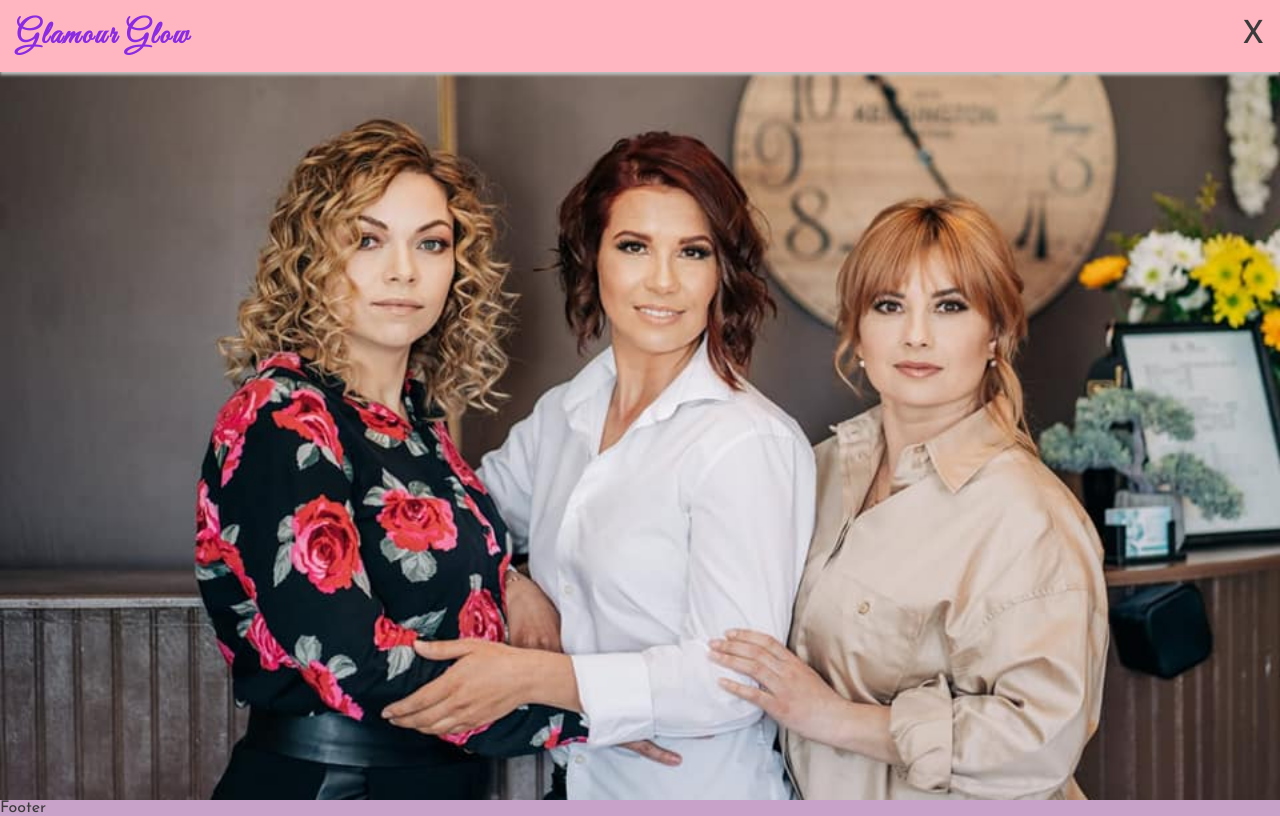
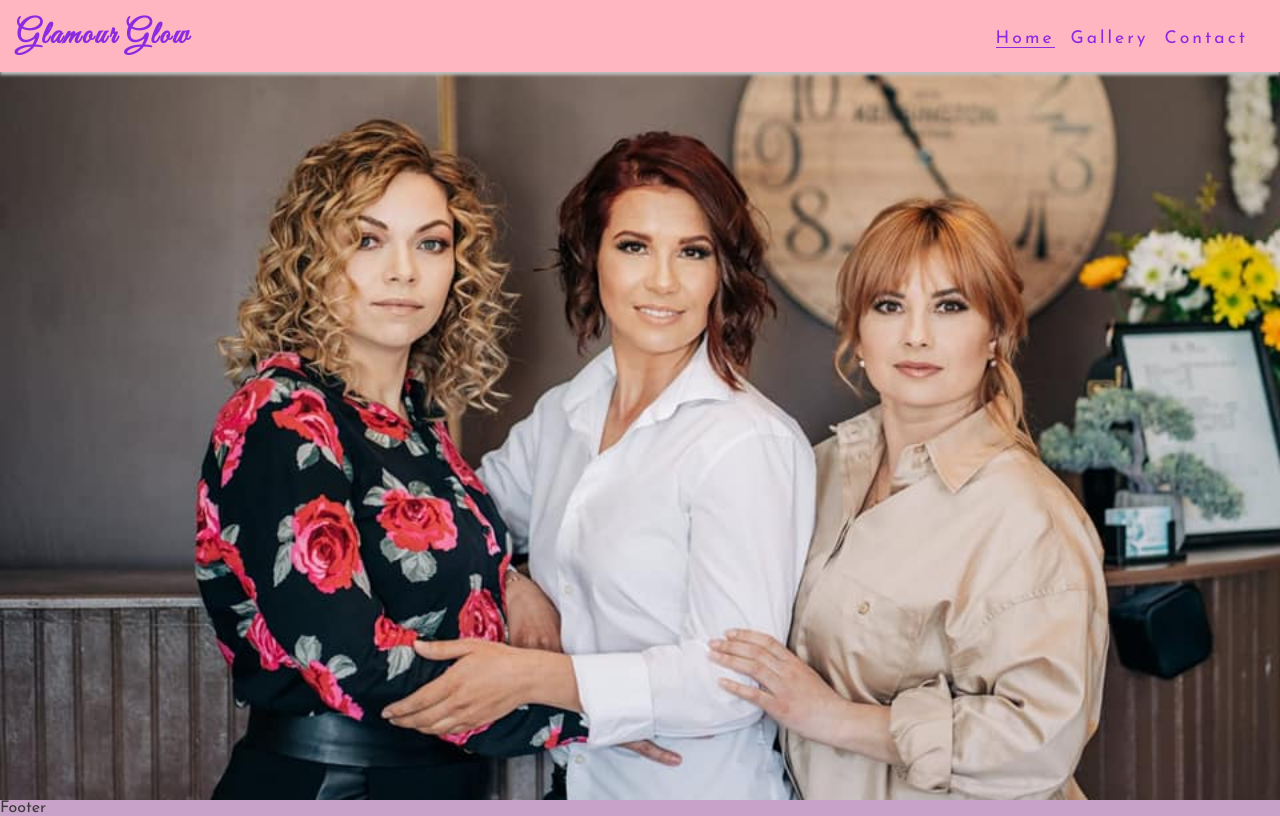
Before and after one commit to dmuresanu/Project-1, a plain HTML site: page index.html in a window 1280 px wide. Drawn offline with Linux system fonts and the light colour scheme; a web font is replaced by a local one.

Commit message:
Add hover effect on large screens 992p and uup

```diff
--- a/assets/css/style.css
+++ b/assets/css/style.css
@@ -51,7 +51,7 @@ header a {
     font-size: 110%;
     letter-spacing: 3px;
     list-style-type: none;
-    color: #E0E0F3;
+    color: #8A2BE2;
  }
 
  #menu li {
@@ -59,7 +59,7 @@ header a {
  }
 
  .active {
-    border-bottom: 1px solid #E0E0F3;
+    border-bottom: 1px solid #8A2BE2;
  }
 
  /* Navbar styles with dropdown toggle */
@@ -105,3 +105,35 @@ footer {
     background-color: #C8A2C8
     ;
 }
+
+/* Media query: tablets and larger (768px and up) */
+@media screen and (min-width: 768px) {
+    /* Header */
+    nav {
+        display: block;
+        position: relative;
+        box-shadow: none;
+        width: fit-content;
+        padding-right: 1rem;
+    }
+
+    #menu {
+        display: flex;
+    }
+
+    #menu > li {
+        padding-left: 1rem;
+    }
+
+    .nav-toggle-label {
+        display: none;
+    }
+}
+
+/* Large devices (laptops and desktops, 992px and up) */
+@media screen and (min-width: 992px) {
+    #menu a:hover{
+        border-bottom: 1px solid #8A2BE2;
+    }
+
+}
```
